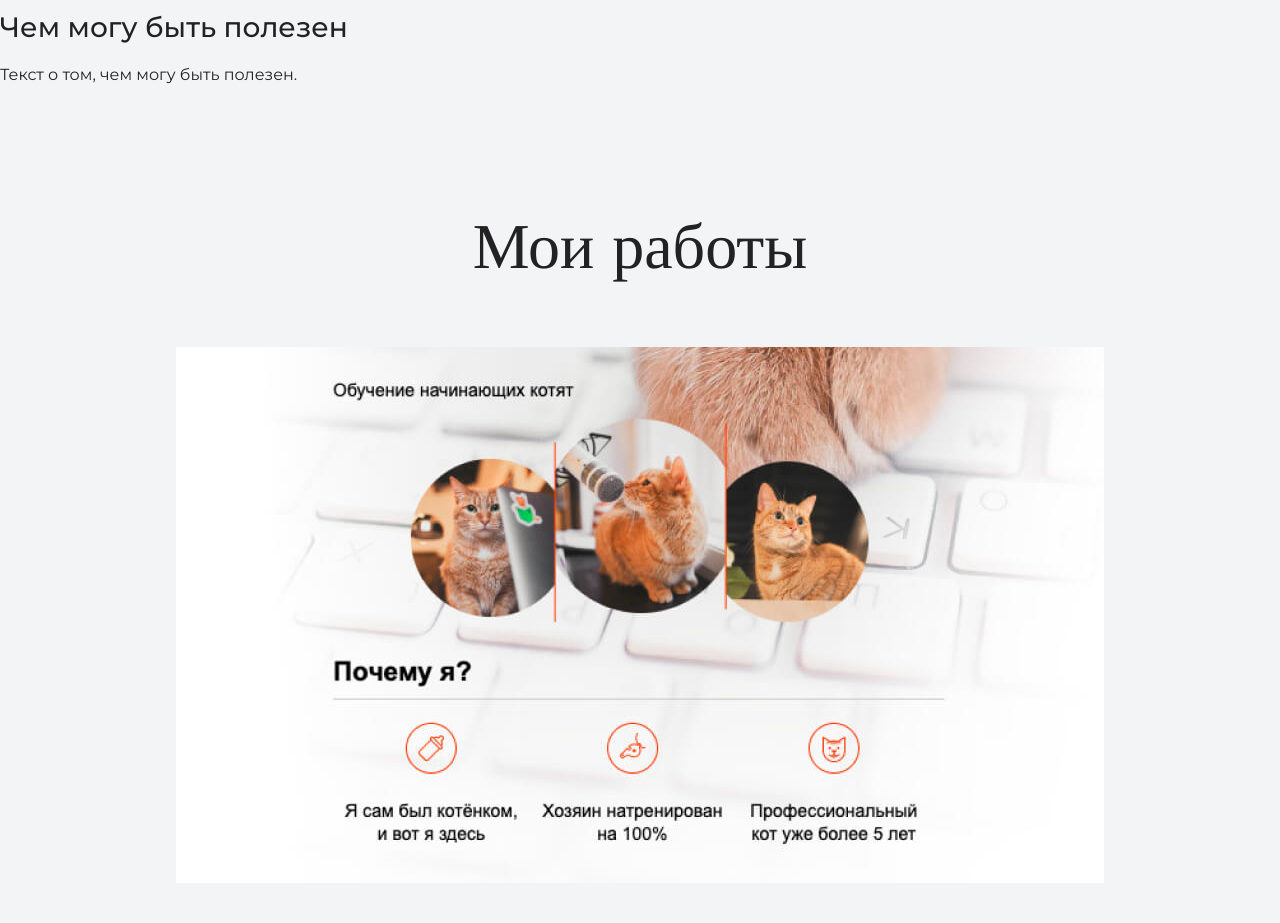
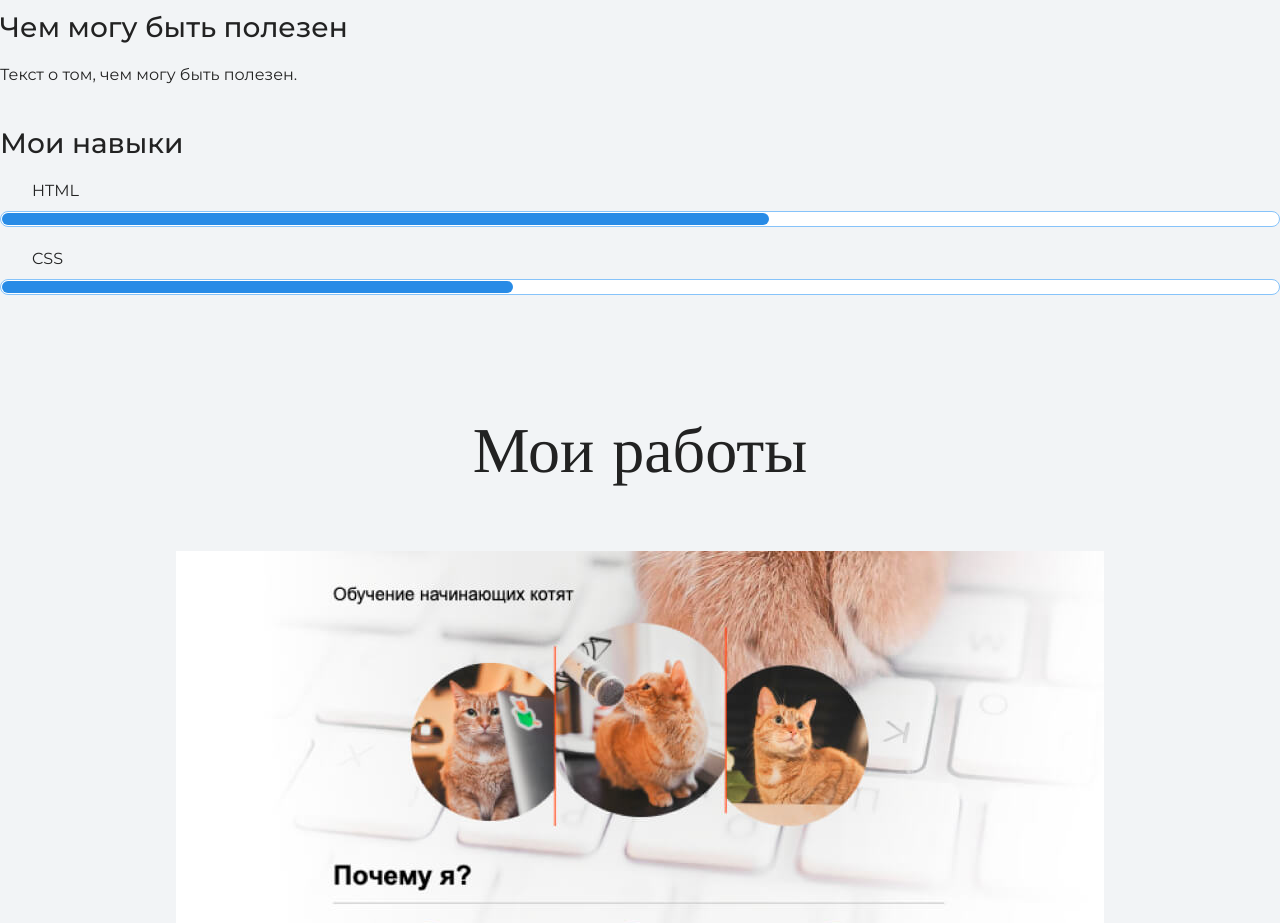
Before and after one commit to itdanilov/my-site, a plain HTML site: page index.html in a window 1280 px wide. Shown: the part 1860-2783 px from the top of the page. Drawn offline with nearby package versions, Linux system fonts and the light colour scheme.

Commit message:
"master"

```diff
--- a/index.html
+++ b/index.html
@@ -29,6 +29,16 @@
       <p>Текст с парой слов о себе.</p>
       <h3>Чем могу быть полезен</h3>
       <p>Текст о том, чем могу быть полезен.</p>
+      <div class="skills">
+        <h3>Мои навыки</h3>
+        <dl class="skills-list">
+          <dt class="skills-html"> HTML</dt>
+          <dd class="level"><div style="width: 60%;">60%</div></dd>
+          <dt class="skills-css">CSS</dt>
+          <dd class="level"><div style="width:40%;">40%</div></dd>
+        </dl>
+      </div>
+
     </section>
 
     <section class="portfolio">
```
